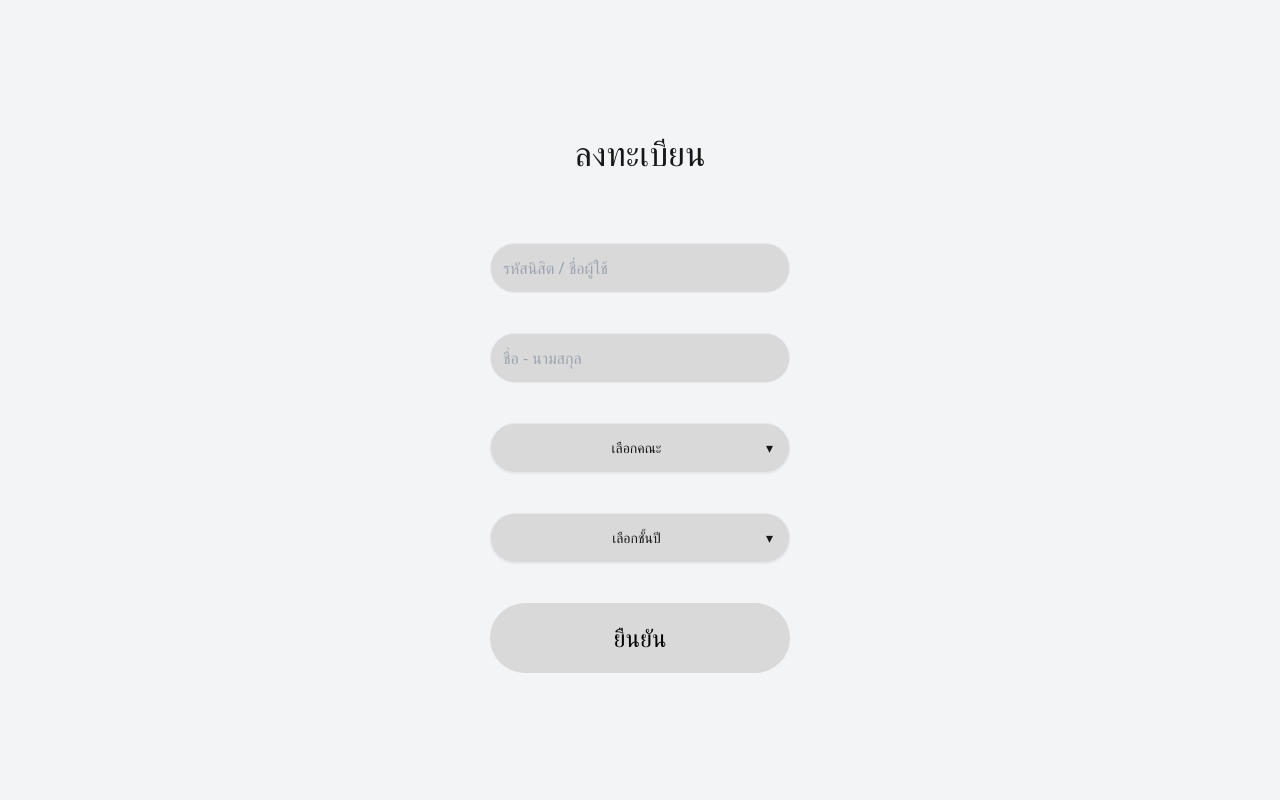
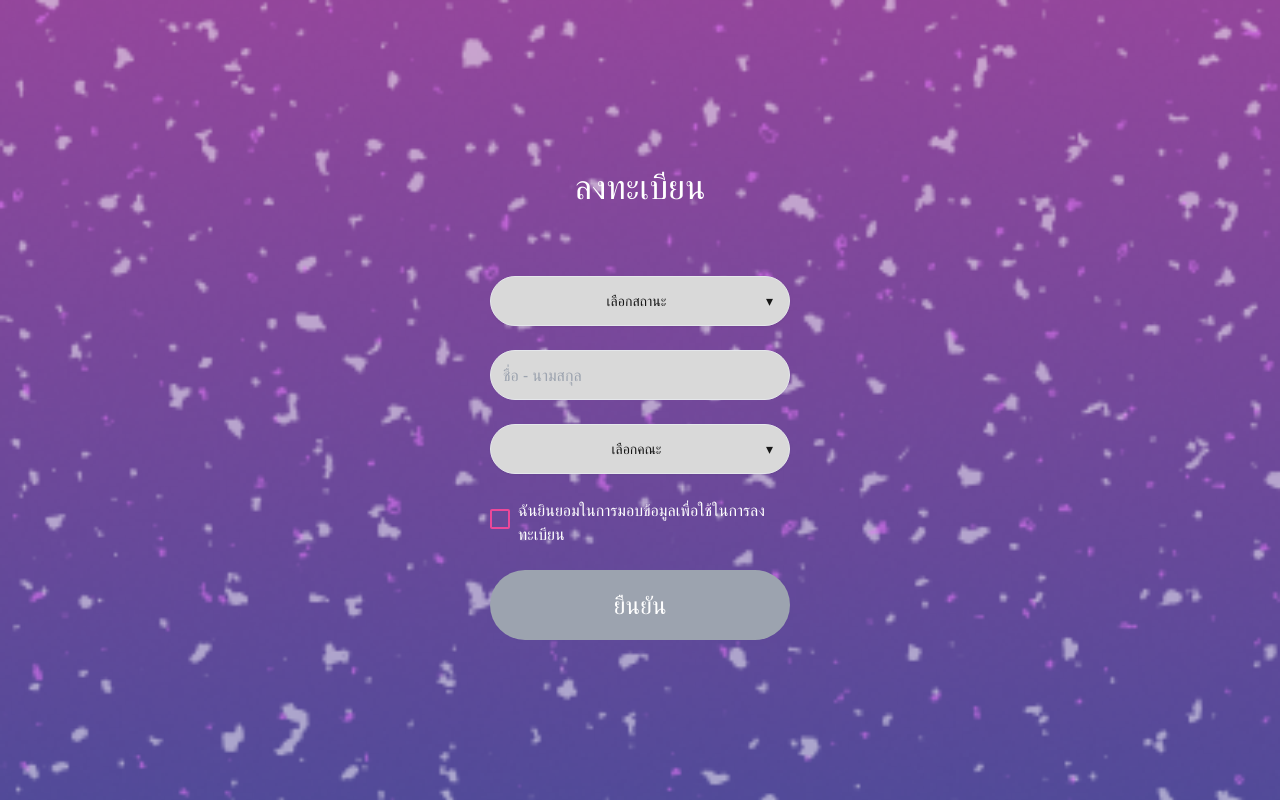
Before and after one commit to 9OAT0/CG-Work, a Next.js app: page /register in a window 1280 px wide. Built offline with nearby package versions, Linux system fonts and the light colour scheme.

Commit message:
newupdate

```diff
--- a/src/app/(website)/page.tsx
+++ b/src/app/(website)/page.tsx
@@ -1,67 +1,56 @@
-<<<<<<< Updated upstream
-<<<<<<< Updated upstream
 "use client";
 
 import { useEffect, useState } from "react";
-import { useRouter } from "next/navigation";
-import { motion, AnimatePresence } from "framer-motion";
+import { motion } from "framer-motion";
 
-export default function Home() {
-  const [showSplash, setShowSplash] = useState(true);
-  const router = useRouter();
+export default function CombinedPage() {
+  const [showLogin, setShowLogin] = useState(false);
 
   useEffect(() => {
     const timer = setTimeout(() => {
-      setShowSplash(false); // เริ่ม animation ออกจาก splash
-      setTimeout(() => {
-        router.push("/prelogin"); // ไปหน้า Prelogin
-      }, 1000); // รอให้ animation จบก่อน (1s)
-    }, 3000); // Splash screen อยู่ 3 วิ
+      setShowLogin(true); // หลัง 3 วิ → โลโก้ขยับ + ปุ่มโผล่
+    }, 3000);
 
     return () => clearTimeout(timer);
-  }, [router]);
+  }, []);
 
   return (
-    <>
-      <AnimatePresence>
-        {showSplash && (
-          <motion.div
-            key="splash"
-            className="min-h-screen bg-cover bg-center bg-no-repeat flex justify-center items-center"
+    <div
+      className="relative h-screen w-screen bg-cover bg-center bg-no-repeat flex flex-col items-center justify-center text-white"
       style={{ backgroundImage: "url('/Rectangle 140.png')" }}
-            initial={{ opacity: 1, scale: 1 }}
-            animate={{ opacity: 1, scale: 1 }}
-            exit={{ opacity: 0, scale: 0.5 }}
-            transition={{ duration: 1 }}
     >
-            <img
+      {/* Logo */}
+      <motion.img
         src="/Ellipse 51.png"
         alt="Logo"
-              className="w-[291px] h-[291px]"
+        initial={{ y: 0 }}
+        animate={showLogin ? { y: -100 } : { y: 0 }} // ลดระยะเลื่อนขึ้นให้ใกล้กว่าเดิม
+        transition={{ type: "spring", stiffness: 70, damping: 15 }}
+        className="w-[291px] h-[291px] z-10"
       />
+
+      {/* Login Buttons */}
+      <motion.div
+        initial={{ opacity: 0, y: 50 }}
+        animate={showLogin ? { opacity: 1, y: 0 } : { opacity: 0, y: 50 }}
+        transition={{ delay: 0.2, duration: 0.8, ease: "easeOut" }}
+        className={`flex flex-col items-center gap-4 ${
+          showLogin ? "mt-4" : "mt-12" // หลัง fade-out ลดห่างเหลือ mt-4
+        } ${showLogin ? "pointer-events-auto" : "pointer-events-none"}`}
+      >
+        <a
+          href="/login"
+          className="w-[250px] h-[49px] bg-pink-500 rounded-[30px] font-bold flex justify-center items-center"
+        >
+          เข้าสู่ระบบ
+        </a>
+        <div className="flex gap-2">
+          <h1 className="font-bold">หรือ</h1>
+          <a href="/register" className="border-b font-bold">
+            ลงทะเบียน
+          </a>
+        </div>
       </motion.div>
-        )}
-      </AnimatePresence>
-    </>
+    </div>
   );
 }
-=======
-export default function Home() {
-  return (
-    <>
-=======
-export default function Home() {
-  return (
-    <>
->>>>>>> Stashed changes
-      <div className="min-h-screen bg-pink-500 flex justify-center items-center">
-        <img src="/Ellipse 2.png" alt="" />
-      </div>
-    </>
-  )
-<<<<<<< Updated upstream
-}
->>>>>>> Stashed changes
-=======
-}
->>>>>>> Stashed changes
--- a/src/app/(website)/register/page.tsx
+++ b/src/app/(website)/register/page.tsx
@@ -1,42 +1,107 @@
-'use client'
+"use client";
 
-import { useState } from 'react'
+import { useState } from "react";
 
 export default function Register() {
-  const [facultyOpen, setFacultyOpen] = useState(false)
-  const [selectedFaculty, setSelectedFaculty] = useState('เลือกคณะ')
+  const [statusOpen, setStatusOpen] = useState(false);
+  const [selectedStatus, setSelectedStatus] = useState("เลือกสถานะ");
+  const statuses = [
+    "นักเรียน",
+    "นิสิต",
+    "อาจารย์",
+    "บุคลากรสายสนับสนุน",
+    "บุคลากรทั่วไป",
+    "อื่นๆ",
+  ];
+
+  const [facultyOpen, setFacultyOpen] = useState(false);
+  const [selectedFaculty, setSelectedFaculty] = useState("เลือกคณะ");
   const faculties = [
-    'วิศวกรรมศาสตร์',
-    'แพทยศาสตร์',
-    'วิทยาศาสตร์',
-    'ศึกษาศาสตร์',
-    'บริหารธุรกิจ',
-    'นิติศาสตร์',
-    'รัฐศาสตร์',
-    'สถาปัตยกรรมศาสตร์',
-    'นิเทศศาสตร์',
-    'พยาบาลศาสตร์',
-    'อื่น ๆ',
-  ]
+    "วิศวกรรมศาสตร์",
+    "แพทยศาสตร์",
+    "วิทยาศาสตร์",
+    "ศึกษาศาสตร์",
+    "บริหารธุรกิจ",
+    "นิติศาสตร์",
+    "รัฐศาสตร์",
+    "สถาปัตยกรรมศาสตร์",
+    "นิเทศศาสตร์",
+    "พยาบาลศาสตร์",
+    "อื่น ๆ",
+  ];
 
-  const [yearOpen, setYearOpen] = useState(false)
-  const [selectedYear, setSelectedYear] = useState('เลือกชั้นปี')
-  const years = ['ปี 1', 'ปี 2', 'ปี 3', 'ปี 4', 'ปี 5', 'ปีอื่น ๆ']
+  const [studentID, setStudentID] = useState("");
+  const [fullName, setFullName] = useState("");
+  const [consent, setConsent] = useState(false); // ✅ ยินยอมในการมอบข้อมูล
+
+  // ✅ ตรวจสอบว่ากรอกครบทุกช่อง + ยินยอมแล้ว
+  const isFormComplete =
+    selectedStatus !== "เลือกสถานะ" &&
+    fullName.trim() !== "" &&
+    selectedFaculty !== "เลือกคณะ" &&
+    (selectedStatus !== "นิสิต" || studentID.trim() !== "") &&
+    consent;
+
+  const handleSubmit = () => {
+    if (!isFormComplete) return;
+    alert("ลงทะเบียนสำเร็จ!");
+  };
 
   return (
-    <div className="min-h-screen flex flex-col justify-center items-center gap-16 bg-gray-100">
-      <h1 className="text-[34px] font-normal">ลงทะเบียน</h1>
+    <div
+      className="min-h-screen flex flex-col justify-center items-center gap-16 bg-cover bg-center bg-no-repeat"
+      style={{ backgroundImage: "url('/Rectangle 140.png')" }}
+    >
+      <h1 className="text-[34px] font-normal text-white">ลงทะเบียน</h1>
 
-      <div className="flex flex-col gap-10 w-[300px]">
+      <div className="flex flex-col gap-6 w-[300px]">
+        {/* Dropdown: สถานะ */}
+        <div className="relative w-full">
+          <button
+            type="button"
+            onClick={() => setStatusOpen(!statusOpen)}
+            className="w-full h-[50px] rounded-full border bg-[#D9D9D9] px-4 py-2 text-sm shadow-sm hover:bg-gray-50"
+          >
+            {selectedStatus}
+            <span className="float-right">&#9662;</span>
+          </button>
+
+          {statusOpen && (
+            <ul className="absolute z-10 mt-1 w-full bg-white border rounded-md shadow-lg text-sm max-h-60 overflow-auto">
+              {statuses.map((status) => (
+                <li
+                  key={status}
+                  onClick={() => {
+                    setSelectedStatus(status);
+                    setStatusOpen(false);
+                  }}
+                  className="px-4 py-2 hover:bg-gray-100 cursor-pointer"
+                >
+                  {status}
+                </li>
+              ))}
+            </ul>
+          )}
+        </div>
+
+        {/* Conditional: รหัสนิสิต */}
+        {selectedStatus === "นิสิต" && (
           <input
             type="text"
-          placeholder="รหัสนิสิต / ชื่อผู้ใช้"
+            placeholder="รหัสนิสิต"
+            value={studentID}
+            onChange={(e) => setStudentID(e.target.value)}
             className="bg-[#D9D9D9] w-full h-[50px] border px-3 py-2 rounded-full"
             required
           />
+        )}
+
+        {/* Input: ชื่อ - นามสกุล */}
         <input
           type="text"
           placeholder="ชื่อ - นามสกุล"
+          value={fullName}
+          onChange={(e) => setFullName(e.target.value)}
           className="bg-[#D9D9D9] w-full h-[50px] border px-3 py-2 rounded-full"
           required
         />
@@ -46,10 +111,7 @@ export default function Register() {
           <button
             type="button"
             onClick={() => setFacultyOpen(!facultyOpen)}
-            className={`w-full h-[50px] rounded-full border ${
-              selectedFaculty === 'เลือกคณะ' ? 'border' : 'border'
-            } bg-[#D9D9D9] px-4 py-2 text-sm shadow-sm hover:bg-gray-50`}
-
+            className="w-full h-[50px] rounded-full border bg-[#D9D9D9] px-4 py-2 text-sm shadow-sm hover:bg-gray-50"
           >
             {selectedFaculty}
             <span className="float-right">&#9662;</span>
@@ -61,8 +123,8 @@ export default function Register() {
                 <li
                   key={faculty}
                   onClick={() => {
-                    setSelectedFaculty(faculty)
-                    setFacultyOpen(false)
+                    setSelectedFaculty(faculty);
+                    setFacultyOpen(false);
                   }}
                   className="px-4 py-2 hover:bg-gray-100 cursor-pointer"
                 >
@@ -73,41 +135,46 @@ export default function Register() {
           )}
         </div>
 
-        {/* Dropdown: ชั้นปี */}
-        <div className="relative w-full">
-          <button
-            type="button"
-            onClick={() => setYearOpen(!yearOpen)}
-            className={`w-full h-[50px] rounded-full border ${
-              selectedYear === 'เลือกชั้นปี' ? 'border' : 'border'
-            } bg-[#D9D9D9] px-4 py-2 text-sm shadow-sm hover:bg-gray-50`}
+        {/* Checkbox: ยินยอมในการมอบข้อมูล */}
+        <div className="flex items-center gap-2">
+          <div className="relative">
+            <input
+              id="consent"
+              type="checkbox"
+              checked={consent}
+              onChange={(e) => setConsent(e.target.checked)}
+              className="peer w-5 h-5 border-2 border-pink-500 rounded-sm appearance-none
+                        checked:bg-white checked:border-pink-500 focus:ring-0 cursor-pointer"
+            />
+            {/* ✔ icon */}
+            <svg
+              className="hidden peer-checked:block absolute top-0 left-0 w-5 h-5 text-pink-500 pointer-events-none"
+              fill="none"
+              stroke="currentColor"
+              strokeWidth="3"
+              viewBox="0 0 24 24"
             >
-            {selectedYear}
-            <span className="float-right">&#9662;</span>
-          </button>
-
-          {yearOpen && (
-            <ul className="absolute z-10 mt-1 w-full bg-white border rounded-md shadow-lg text-sm">
-              {years.map((year) => (
-                <li
-                  key={year}
-                  onClick={() => {
-                    setSelectedYear(year)
-                    setYearOpen(false)
-                  }}
-                  className="px-4 py-2 hover:bg-gray-100 cursor-pointer"
-                >
-                  {year}
-                </li>
-              ))}
-            </ul>
-          )}
+              <path strokeLinecap="round" strokeLinejoin="round" d="M5 13l4 4L19 7" />
+            </svg>
+          </div>
+          <label htmlFor="consent" className="text-white cursor-pointer">
+            ฉันยินยอมในการมอบข้อมูลเพื่อใช้ในการลงทะเบียน
+          </label>
         </div>
 
-        <button className="w-full h-[70px] bg-[#D9D9D9] text-black text-2xl py-2 rounded-full hover:bg-blue-600">
+        {/* Submit Button */}
+        <button
+          onClick={handleSubmit}
+          disabled={!isFormComplete}
+          className={`w-full h-[70px] rounded-full text-white text-2xl py-2 transition-colors duration-300 ${
+            isFormComplete
+              ? "bg-pink-500 hover:bg-pink-600 cursor-pointer"
+              : "bg-gray-400 cursor-not-allowed"
+          }`}
+        >
           ยืนยัน
         </button>
       </div>
     </div>
-  )
+  );
 }
```
Also changed, not shown: 1 other file (tests, documents, lock files or other folders). Lines whose indentation alone changed are shown as unchanged.
